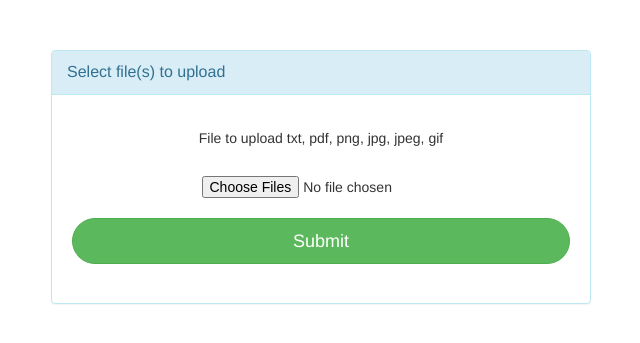
After one commit to sahildigikar15/Anomaly-Detection-in-Surveillance-Videos, a Flask app: page /uploader in a window 1280 px wide. The commit adds this page. Shown: the top 343 px of the page, without its empty margins (319-959 px from the left). Run offline with Flask 2, Linux system fonts and the light colour scheme; some libraries are stand-ins or nearby versions.

Commit message:
Images uploader

```diff
--- a/app.py
+++ b/app.py
@@ -1,12 +1,12 @@
-from flask import Flask, render_template,request,redirect,session,url_for,g
+from flask import Flask, render_template, request, redirect, session, url_for, g, flash
 import os
 from datetime import datetime
 from flask_sqlalchemy import SQLAlchemy
-
-
+from werkzeug import secure_filename
 
 app = Flask(__name__)
 app.config['SQLALCHEMY_DATABASE_URI'] = 'mysql://root:@localhost/final_year_project'
+app.config['UPLOAD_FOLDER'] = "static\\uploader"
 db = SQLAlchemy(app)
 app.secret_key = os.urandom(24)
 
@@ -14,16 +14,18 @@ app.secret_key = os.urandom(24)
 class User(db.Model):
     # sr,name,email,password
     sno = db.Column(db.Integer, primary_key=True)
-    name = db.Column(db.String(50),nullable=False)
+    name = db.Column(db.String(50), nullable=False)
     email = db.Column(db.String(50), nullable=False)
     number = db.Column(db.String(12), nullable=False)
     password = db.Column(db.String(15), nullable=False)
-    date = db.Column(db.String(12), nullable= True)
+    date = db.Column(db.String(12), nullable=True)
+
 
 @app.route('/dropsession')
 def dropsession():
-    session.pop('user',None)
+    session.pop('user', None)
     return render_template('index.html')
+
 
 @app.before_request
 def before_request():
@@ -31,32 +33,35 @@ def before_request():
     if 'user' in session:
         g.user = session['user']
 
-@app.route("/",methods = ['GET','POST'])
+
+@app.route("/", methods=['GET', 'POST'])
 def home():
     return render_template('index.html')
-
 
 
 @app.route("/homepage")
 def homePage():
     return render_template('homePage.html')
 
+
 @app.route("/login")
 def login():
     return render_template('login.html')
+
 
 @app.route("/register")
 def register():
     return render_template('register.html')
 
-@app.route("/add_user",methods=['POST'])
+
+@app.route("/add_user", methods=['POST'])
 def add_user():
     name = request.form.get('name')
     email = request.form.get('email')
     number = request.form.get('number')
     password = request.form.get('password')
     re_password = request.form.get('re_password')
-    entry = User(name=name,number=number,email=email,date = datetime.now(),password=password)
+    entry = User(name=name, number=number, email=email, date=datetime.now(), password=password)
 
     if password == re_password:
 
@@ -65,13 +70,12 @@ def add_user():
         return redirect('/')
     else:
         msg = "Password mismatch"
-        return render_template('register.html',msg=msg)
-
-@app.route("/login_validation",methods = ['POST'])
-def login_validation():
+        return render_template('register.html', msg=msg)
 
 
-    session.pop('user',None)
+@app.route("/login_validation", methods=['POST'])
+def login_validation():
+    session.pop('user', None)
     email = request.form.get('email')
     password = request.form.get('password')
 
@@ -83,7 +87,8 @@ def login_validation():
             return redirect('/user_dashboard')
     except:
         msg = "Incorrect username/password!"
-        return render_template('login.html',msg=msg)
+        return render_template('login.html', msg=msg)
+
 
 @app.route("/user_dashboard")
 def user_dashboard():
@@ -91,8 +96,33 @@ def user_dashboard():
         user = session['user']
         email = session['email']
 
-        return render_template('user_dashboard.html',user=user,email=email)
+        return render_template('user_dashboard.html', user=user, email=email)
     else:
         return redirect('/login')
 
-app.run(port=8181,debug=True)
+
+@app.route('/uploader')
+def upload_form():
+    return render_template('multifiles.html')
+
+
+@app.route("/uploader", methods=['POST'])
+def uploader():
+    if g.user:
+        if 'files[]' not in request.files:
+            flash('No file part')
+            return render_template(request.url)
+
+        filelist = [f for f in os.listdir(app.config['UPLOAD_FOLDER']) if f.endswith(".tif")]
+        for f in filelist:
+            os.remove(os.path.join(app.config['UPLOAD_FOLDER'], f))
+
+        files = request.files.getlist('files[]')
+        for file in files:
+            filename = secure_filename(file.filename)
+            file.save(os.path.join(app.config['UPLOAD_FOLDER'], filename))
+        flash('File(s) successfully uploaded')
+        return redirect('/uploader')
+
+
+app.run(port=8181, debug=True)
--- /dev/null
+++ b/templates/multifiles.html
@@ -0,0 +1,63 @@
+<!DOCTYPE html>
+<html lang="en" dir="ltr">
+  <head>
+    <meta charset="utf-8">
+    <title></title>
+    <link href="https://maxcdn.bootstrapcdn.com/bootstrap/3.3.0/css/bootstrap.min.css" rel="stylesheet" id="bootstrap-css">
+    <script src="https://maxcdn.bootstrapcdn.com/bootstrap/3.3.0/js/bootstrap.min.js"></script>
+    <script src="https://code.jquery.com/jquery-1.11.1.min.js"></script>
+  </head>
+  <body>
+
+
+    <div id="wrapper">
+        <div id="page-wrapper">
+            <div class="row">
+                <div class="container">
+                    <div id="identitycard" style="margin-top:50px" class="mainbox col-md-6 col-md-offset-3 col-sm-8 col-sm-offset-2">
+                        <div class="panel panel-info">
+                            <div class="panel-heading">
+                                <div class="panel-title">Select file(s) to upload</div>
+                            </div>
+                            <div class="panel-body">
+    <p>
+     {% with messages = get_flashed_messages() %}
+       {% if messages %}
+      {% for message in messages %}
+        <div class="alert alert-success">
+         <strong>{{ message }}</strong>
+       </div>
+      {% endfor %}
+       {% endif %}
+     {% endwith %}
+    </p>
+                                <div class="row">
+                                    <p style="padding: 8px;" class="text-center">File to upload txt, pdf, png, jpg, jpeg, gif</p>
+                                </div>
+                                <div class="row" style="padding: 10px 15px 9px;">
+                                    <form method="post" action="/uploader" enctype="multipart/form-data">
+                                        <div class="form-group">
+                                            <div class="row" style="margin-bottom: 20px;">
+                                                <div class="col-md-12 col-sm-12 col-xs-12 col-lg-12 col-md-offset-3 col-sm-offset-3 col-xs-offset-2">
+                                                    <input type="file" name="files[]" multiple="true" autocomplete="off" required>
+                                                </div>
+                                            </div>
+                                            <div class="row text-center" style="padding-left: 20px;padding-right: 20px;">
+         <input type="submit" value="Submit" class="btn btn-lg btn-block btn-success" style="border-radius: 50px;background-color:hover: #35832f;">
+        </div>
+                                        </div>
+                                    </form>
+                                </div>
+                            </div>
+                        </div>
+                    </div>
+                </div>
+            </div>
+    </div>
+</div>
+
+
+
+
+  </body>
+</html>
--- a/templates/user_dashboard.html
+++ b/templates/user_dashboard.html
@@ -61,7 +61,7 @@
             </div>
 
             <li class="nav-item">
-                <a class="nav-link" href="#">
+                <a class="nav-link" href="{{url_for('upload_form')}}">
                     <i class="fas fa-fw fa-bug"></i>
                     <span>Detect Anomalies</span></a>
 
```
Also changed, not shown: 1 other file.
